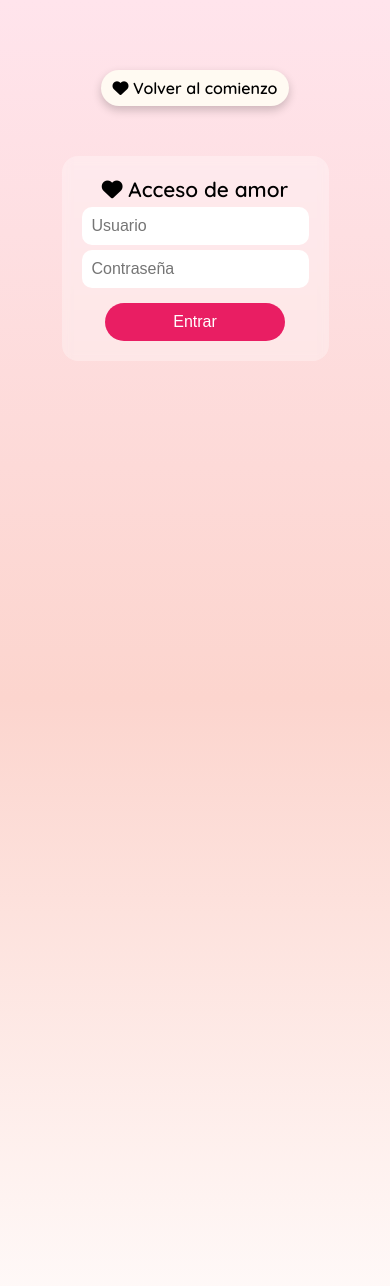
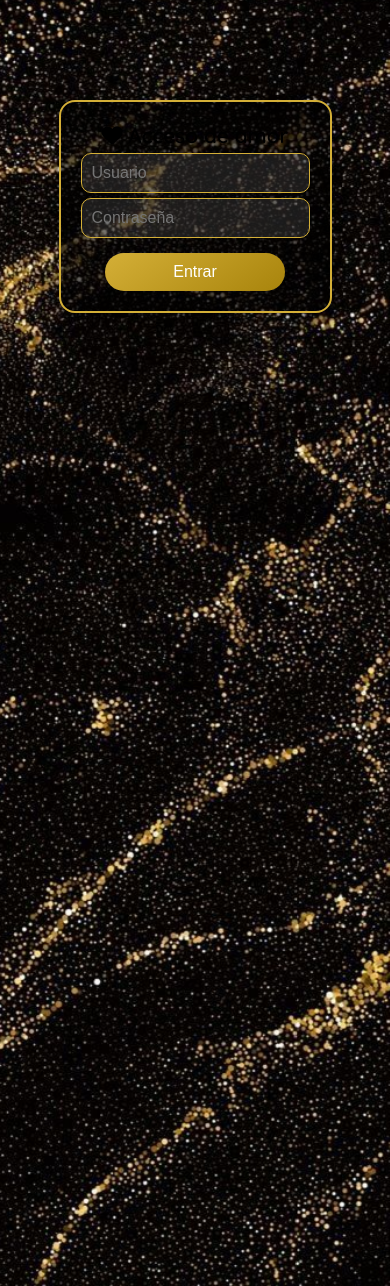
Before and after one commit to gabrielavasso/mini_web, a Flask app: page /login in a window 390 px wide. Shown: the part 110-1396 px from the top of the page. Run offline with Flask 3, Linux system fonts and the light colour scheme; parts of the project's set-up code (start-up, migrations or seed data) failed here and were passed over.

Commit message:
Configuro inicio con gunicorn y corrijo estilos login

```diff
--- a/templates/login.html
+++ b/templates/login.html
@@ -4,9 +4,6 @@
 
 {% block content %}
 <main class="login-body">
-    <a href="{{ url_for('index') }}" class="boton-volver">
-        <i class="fas fa-heart"></i> Volver al comienzo
-    </a>
 
     {% if session.get('bienvenida') %}
     <div class="bienvenida">
@@ -33,38 +30,44 @@
 </main>
 
 <style>
+/* Fondo negro con dorado */
 .login-body {
     text-align: center;
     padding: 60px 20px;
     min-height: 100vh;
-    background: linear-gradient(180deg, #ffe4ec, #fcd5ce, #fff);
+    background: url('../img/portada.jpg') center/cover no-repeat fixed;
 }
 
-/* Formulario */
+/* Caja transparente con borde dorado */
 .form-login {
-    background: rgba(255,255,255,0.3);
+    background: rgba(0,0,0,0.6);
     padding: 30px;
     border-radius: 16px;
-    backdrop-filter: blur(5px);
+    border: 2px solid #d4af37;
+    box-shadow: 0 4px 12px rgba(0,0,0,0.4);
     display: inline-block;
     max-width: 90%;
     margin-top: 40px;
 }
 
+/* Inputs */
 input[type="text"], input[type="password"] {
     padding: 10px;
     margin: 5px auto;
     border-radius: 10px;
-    border: none;
+    border: 1px solid #d4af37;
+    background: rgba(255,255,255,0.1);
+    color: #fff;
     width: 100%;
     max-width: 280px;
     display: block;
     font-size: 16px;
 }
 
+/* Botón estilo dorado */
 button {
     padding: 10px 20px;
-    background-color: #e91e63;
+    background: linear-gradient(145deg, #d4af37, #a8840c);
     color: white;
     border: none;
     border-radius: 20px;
@@ -75,35 +78,35 @@ button {
     width: 100%;
     max-width: 180px;
 }
-
 button:hover {
-    background-color: #ad1457;
+    background: #d4af37;
 }
 
+/* Bienvenida */
 .bienvenida {
     font-size: 1.5rem;
     font-weight: bold;
-    background: rgba(255,255,255,0.6);
+    background: rgba(0,0,0,0.6);
     padding: 30px 20px;
     border-radius: 20px;
+    border: 2px solid #d4af37;
     margin-top: 100px;
     animation: fadeIn 1.5s ease forwards;
-    color: #8a1f3b;
+    color: #d4af37;
     max-width: 90%;
     margin-left: auto;
     margin-right: auto;
 }
-
 .bienvenida span {
     display: block;
     font-size: 1rem;
     margin-top: 10px;
-    color: #4a1f2f;
+    color: #fff;
 }
 
 .error {
     font-size: 0.95rem;
-    color: #b3003b;
+    color: #ff6f91;
     margin: 10px 0;
 }
 
@@ -118,11 +121,6 @@ button:hover {
         font-size: 1.3rem;
     }
 
-    .boton-volver {
-        font-size: 16px;
-        padding: 8px 12px;
-    }
-
     .form-login {
         padding: 20px;
     }
--- a/templates/upload.html
+++ b/templates/upload.html
@@ -30,10 +30,6 @@
     </p>
     {% endif %}
 
-    <!-- Volver a la galería -->
-    <div class="volver-galeria">
-        <a href="{{ url_for('galeria') }}" class="btn-volver">❤️ Volver a la galería</a>
-    </div>
 </main>
 
 <style>
--- a/templates/ver_album.html
+++ b/templates/ver_album.html
@@ -26,11 +26,6 @@
         {% endif %}
     </div>
 
-    <!-- Botón volver -->
-    <div class="volver-centro">
-        <a href="{{ url_for('galeria') }}" class="boton-volver-dorado">❤️ Volver a la galería</a>
-    </div>
-</main>
 
 <!-- Lightbox -->
 <div class="lightbox" id="lightbox">
```
Also changed, not shown: templates/galeria.html (+1 -19 lines).
